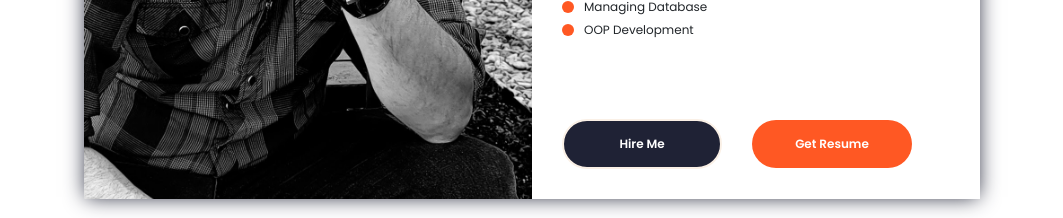
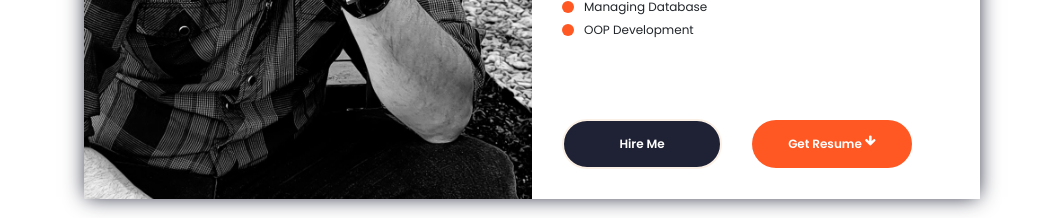
Before and after one commit to aaronsHarris/portfolioV1, a React (Create React App) app in the folder client/: page / in a window 1280 px wide. Shown: the part 1280-1498 px from the top of the page, without its empty margins (108-1171 px from the left). Built offline with nearby package versions, Linux system fonts and the light colour scheme; a web font is replaced by a local one.

Commit message:
added resume to get resume buttons

```diff
--- a/client/src/PortfolioContainer/AboutMe/AboutMe.jsx
+++ b/client/src/PortfolioContainer/AboutMe/AboutMe.jsx
@@ -65,9 +65,9 @@ export default function AboutMe(props) {
               <button className="btn primary-btn"onClick={() => ScrollService.scrollHandler.scrollToHireMe()}> Hire Me</button>
               <a
                 href="../../assets/Current resume dec19 (1).pdf"
-                download="../../assets/Current resume dec19 (1).pdf"
+                download="../../../assets/AaronsHarrisResume.docx.pdf"
               >
-                <button className="btn highlighted-btn">Get Resume</button>
+                <button className="btn highlighted-btn">Get Resume <i className="fa fa-arrow-down"></i></button>
               </a>
             </div>
           </div>
--- a/client/src/PortfolioContainer/Home/Profile/Profile.jsx
+++ b/client/src/PortfolioContainer/Home/Profile/Profile.jsx
@@ -53,7 +53,7 @@ export default function Profile() {
               <button className="btn primary-btn" onClick={() => ScrollService.scrollHandler.scrollToHireMe()}> Hire Me</button>
               <a
                 href="../../assets/Current resume dec19 (1).pdf"
-                download="../../assets/Current resume dec19 (1).pdf"
+                download="../../../assets/AaronsHarrisResume.docx.pdf"
               >
                 <button className="btn highlighted-btn">Get Resume <i className="fa fa-arrow-down"></i></button>
               </a>
```
Also changed, not shown: 2 other files (tests, documents, lock files or other folders).
